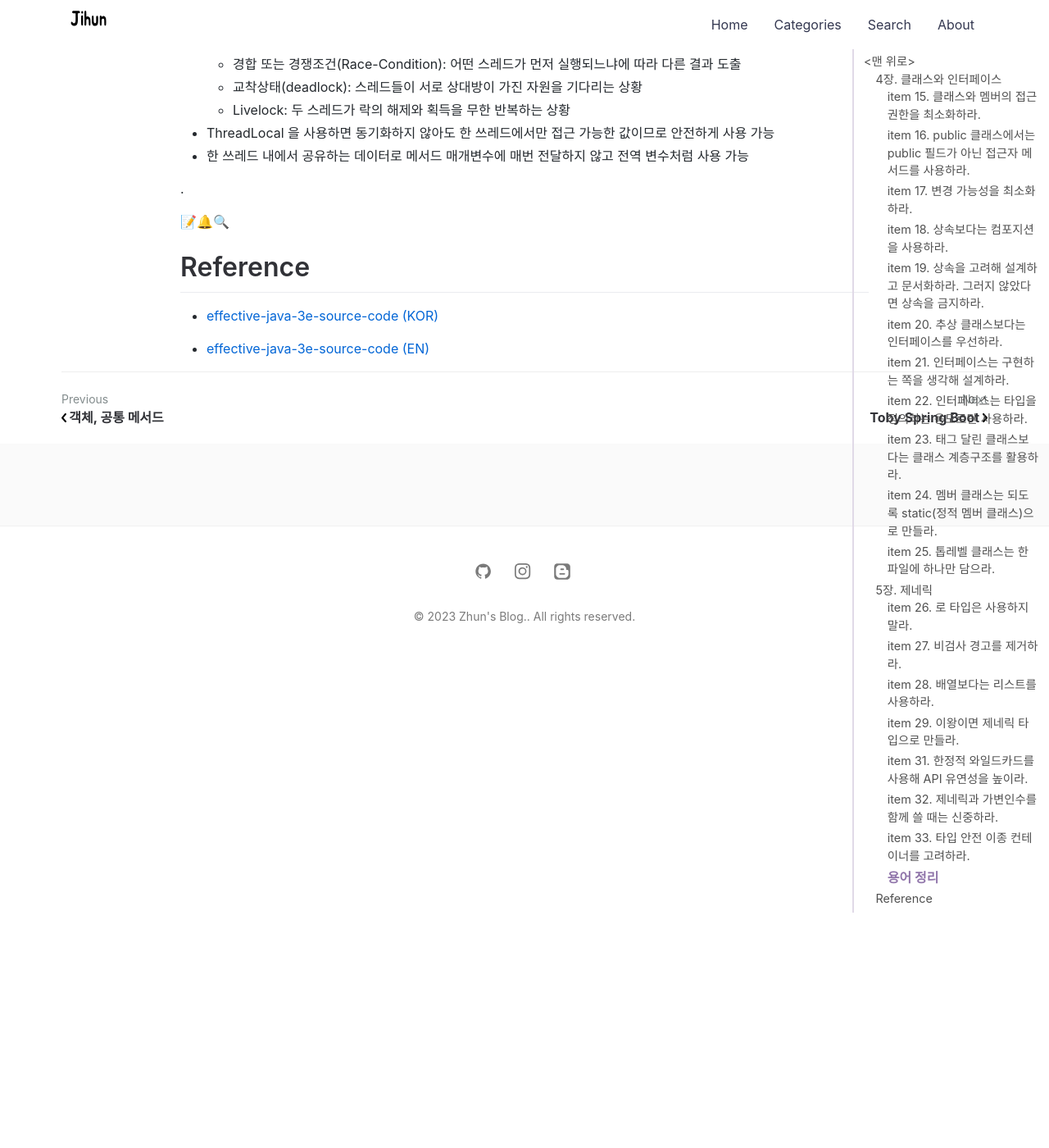
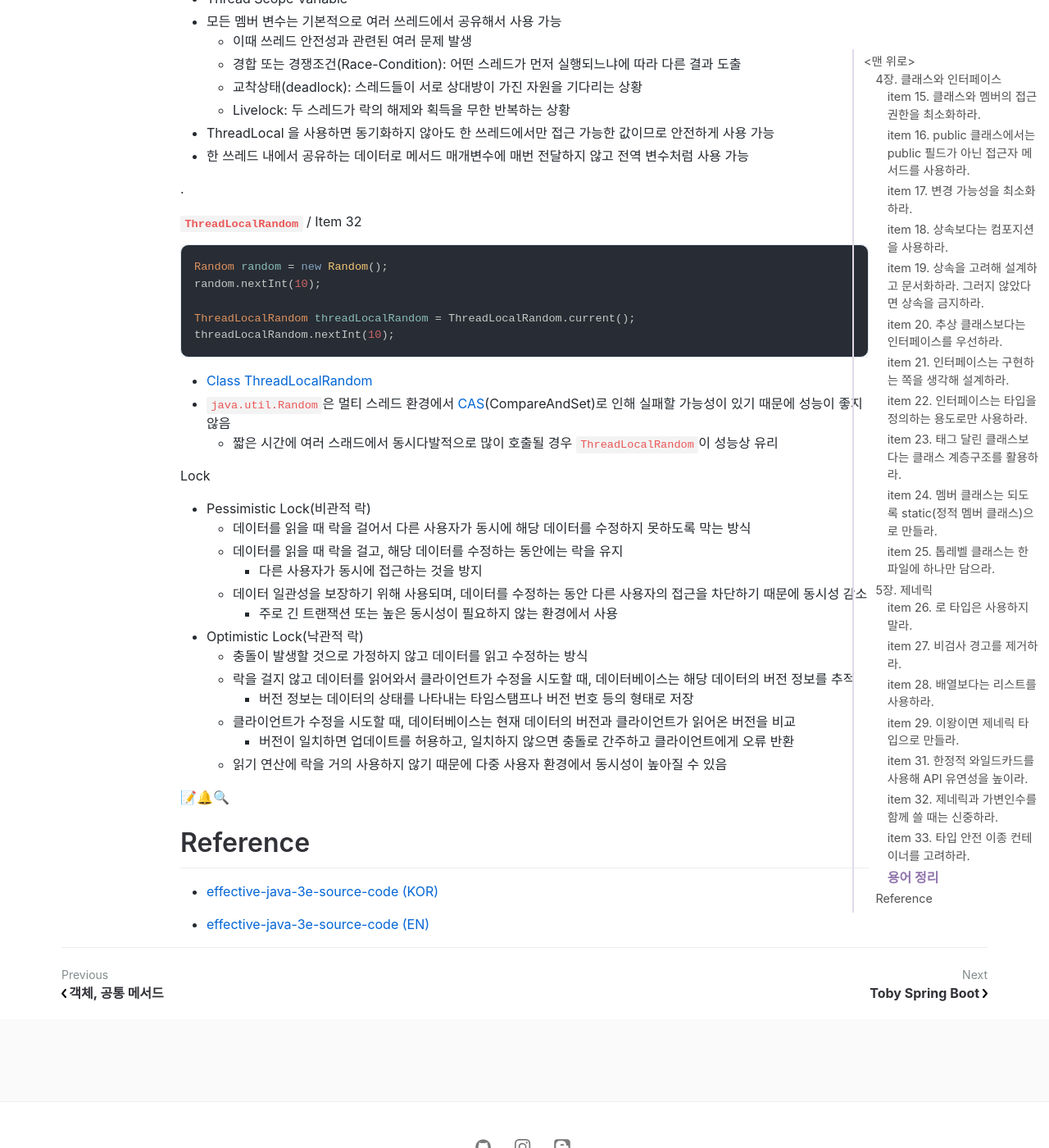
Before and after one commit to jihunparkme/jihunparkme.github.io, a Jekyll site: the page built from _posts/2023-04-22-Effective-Java-Class-Interface-Generics.md, in a window 1280 px wide and 1400 px high, scrolled down 39770 px. Shown: the whole window at 82% size. Built offline with Jekyll 4.4.1, drawn with Linux system fonts in a browser that asks for light colours; nearby versions of some CDN libraries; comment, search, counter and statistics services are not loaded; some of the changed text lies outside the part shown.

Commit message:
[Effective Java] item 32. 제네릭과 가변인수를 함께 쓸 때는 신중하라.
- ThreadLocalRandom

````diff
--- a/_posts/2023-04-22-Effective-Java-Class-Interface-Generics.md
+++ b/_posts/2023-04-22-Effective-Java-Class-Interface-Generics.md
@@ -1751,6 +1751,35 @@ private static final ThreadLocal<SimpleDateFormat> formatter =
 
 .
 
+**`ThreadLocalRandom`**  / Item 32
+
+```java
+Random random = new Random();
+random.nextInt(10);
+
+ThreadLocalRandom threadLocalRandom = ThreadLocalRandom.current();
+threadLocalRandom.nextInt(10);
+```
+
+- [Class ThreadLocalRandom](https://docs.oracle.com/javase/8/docs/api/java/util/concurrent/ThreadLocalRandom.html)
+- `java.util.Random`은 멀티 스레드 환경에서 [CAS](https://docs.oracle.com/javase/8/docs/api/java/util/concurrent/atomic/package-summary.html)(CompareAndSet)로 인해 실패할 가능성이 있기 때문에 성능이 좋지 않음
+  - 짧은 시간에 여러 스래드에서 동시다발적으로 많이 호출될 경우 `ThreadLocalRandom`이 성능상 유리
+
+Lock
+
+- Pessimistic Lock(비관적 락)
+  - 데이터를 읽을 때 락을 걸어서 다른 사용자가 동시에 해당 데이터를 수정하지 못하도록 막는 방식
+  - 데이터를 읽을 때 락을 걸고, 해당 데이터를 수정하는 동안에는 락을 유지
+    - 다른 사용자가 동시에 접근하는 것을 방지
+  - 데이터 일관성을 보장하기 위해 사용되며, 데이터를 수정하는 동안 다른 사용자의 접근을 차단하기 때문에 동시성 감소
+    - 주로 긴 트랜잭션 또는 높은 동시성이 필요하지 않는 환경에서 사용
+- Optimistic Lock(낙관적 락)
+  - 충돌이 발생할 것으로 가정하지 않고 데이터를 읽고 수정하는 방식
+  - 락을 걸지 않고 데이터를 읽어와서 클라이언트가 수정을 시도할 때, 데이터베이스는 해당 데이터의 버전 정보를 추적
+    - 버전 정보는 데이터의 상태를 나타내는 타임스탬프나 버전 번호 등의 형태로 저장
+  - 클라이언트가 수정을 시도할 때, 데이터베이스는 현재 데이터의 버전과 클라이언트가 읽어온 버전을 비교
+    - 버전이 일치하면 업데이트를 허용하고, 일치하지 않으면 충돌로 간주하고 클라이언트에게 오류 반환
+  - 읽기 연산에 락을 거의 사용하지 않기 때문에 다중 사용자 환경에서 동시성이 높아질 수 있음
 
 📝🔔🔍
 
````
